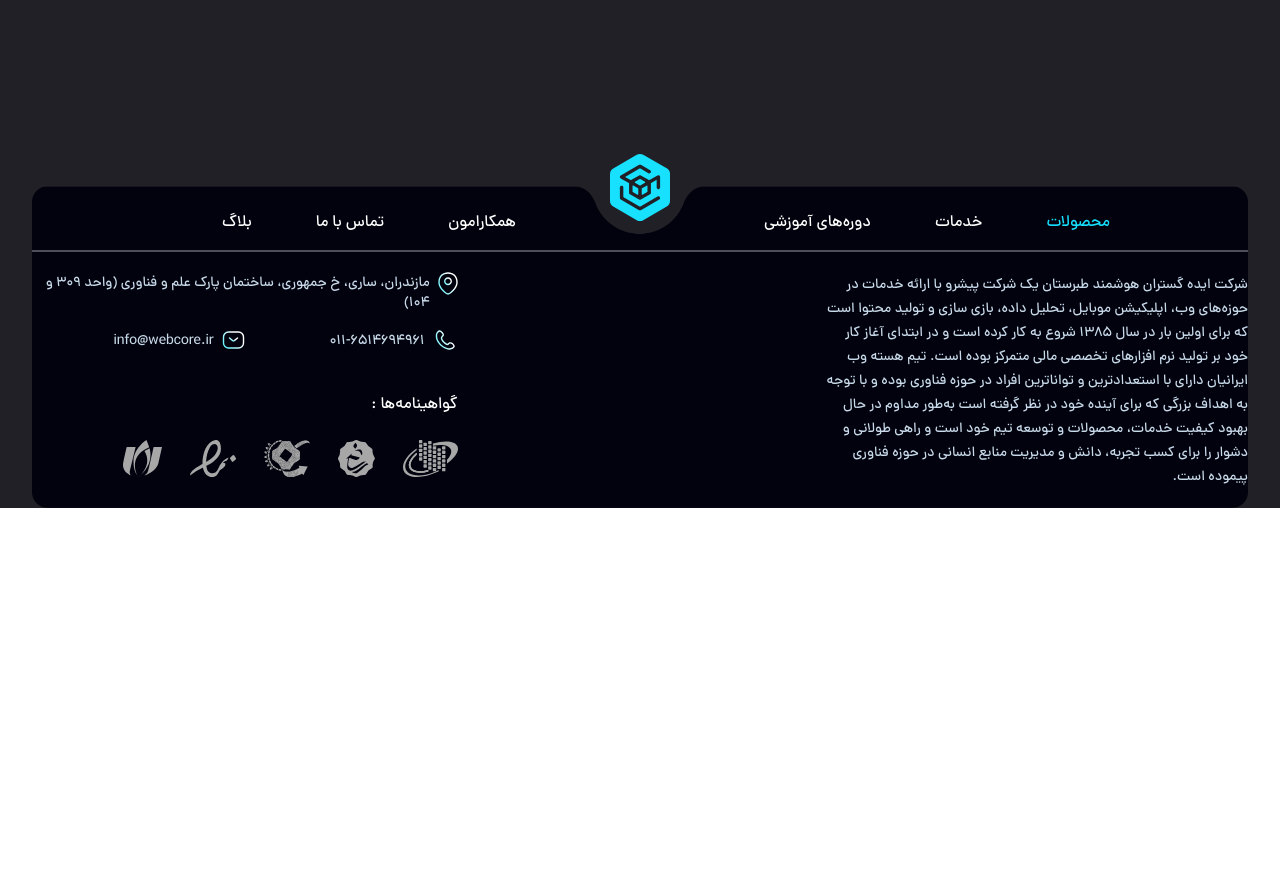
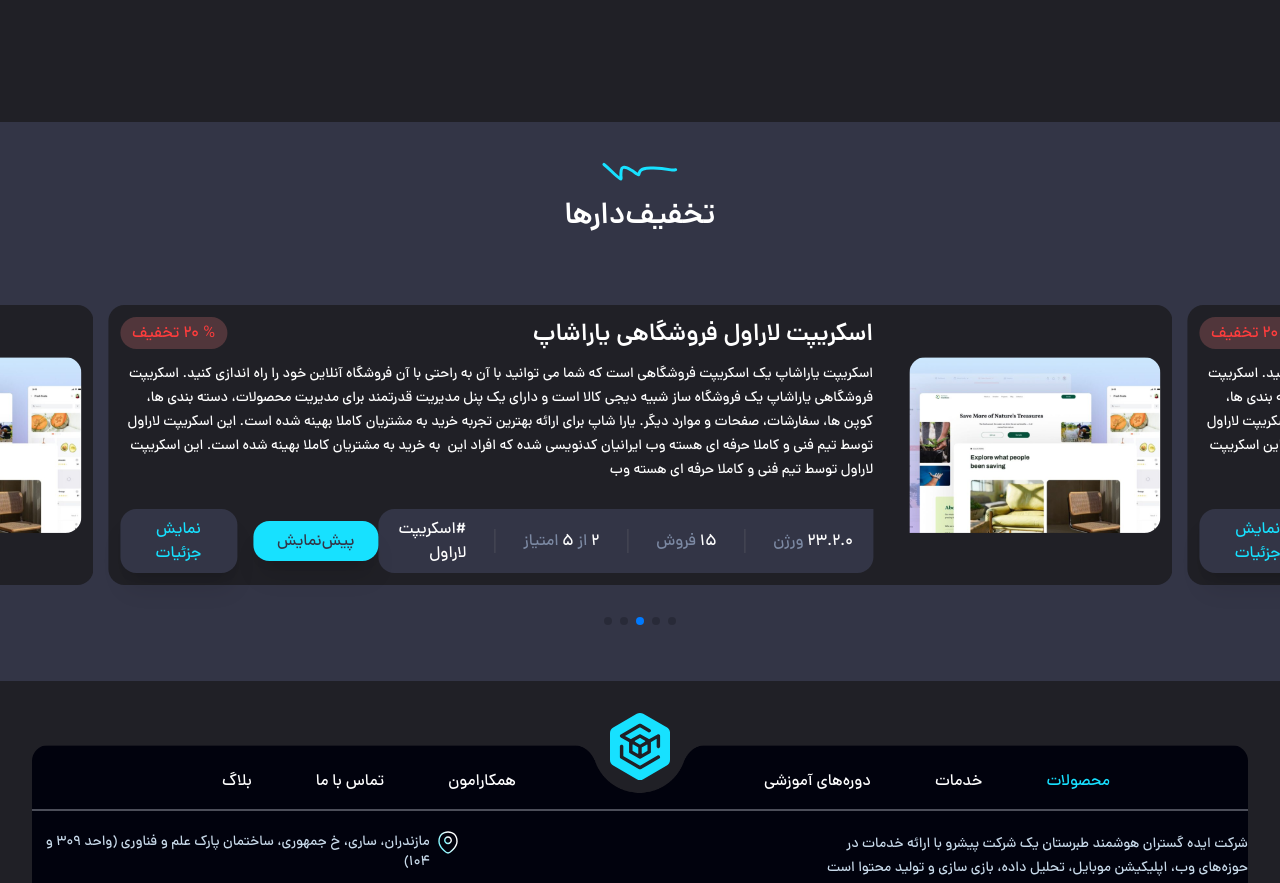
Before and after one commit to NEEMABBN/WebCore, a React (Vite) app: page /Products in a window 1280 px wide. Shown: the part 2640-3523 px from the top of the page. Before the commit the page ends 3148 px from the top, so only its background shows below. Built offline with nearby package versions, Linux system fonts and the light colour scheme; the HTML template or start-up script is replaced by a standard one.

Commit message:
half of discount section (product page)

```diff
--- /dev/null
+++ b/src/Components/EachDiscountProductSlide/EachDiscountProductSlide.jsx
@@ -0,0 +1,78 @@
+import React from "react";
+import { useTranslation } from "react-i18next";
+import i18n from "../../i18n";
+
+export default function EachDiscountProductSlide({
+  image,
+  title,
+  percentNumber,
+  Desc,
+  versionNumber,
+  saleNumber,
+  scoreNumber,
+  hashtag,
+}) {
+  const { t, i18n } = useTranslation();
+
+  return (
+    <div className="bg-Based w-full flex items-center p-3 gap-9 rounded-2xl">
+      <div className="w-[25%] rounded-t-2xl rounded-br-2xl overflow-hidden">
+        <img src={image} alt="" className="w-full" />
+      </div>
+      <div className="w-[75%] flex flex-col items-center gap-3">
+        <div className="w-full flex items-center justify-between">
+          <h3
+            className={`text-2xl ${
+              i18n.language === "fa" ? "PersiaDemi" : "EnglishDemi"
+            } text-white font-bold`}
+          >
+            {title}
+          </h3>
+          <div className="flex items-center bg-[#FF858538] rounded-2xl px-3 py-1 gap-1">
+            <span className="text-[#FF3D3D]">%</span>
+            <span className="text-[#FF3D3D]">{percentNumber}</span>
+            <span className="text-[#FF3D3D]">
+              {t("DiscountProductSlideDisName")}
+            </span>
+          </div>
+        </div>
+        <p className="text-white text-sm leading-6">{Desc}</p>
+        <div className="w-full flex items-center justify-between pt-4">
+          <div className="flex items-center bg-[#333546] py-2 px-5 rounded-b-2xl rounded-tl-2xl">
+            <div className="flex items-center gap-1 border-solid border-l border-[#4C4E59] pl-7">
+              <span className="text-white">{versionNumber}</span>
+              <span className="text-[#7C89A3]">
+                {t("DiscountProductSlideVersion")}
+              </span>
+            </div>
+            <div className="flex items-center gap-1 border-solid border-l border-[#4C4E59] px-7">
+              <span className="text-white">{saleNumber}</span>
+              <span className="text-[#7C89A3]">
+                {t("DiscountProductSlideSale")}
+              </span>
+            </div>
+            <div className="flex items-center gap-1 border-solid border-l border-[#4C4E59] px-7">
+              <span className="text-white">{scoreNumber}</span>
+              <span className="text-[#7C89A3]">
+                {t("DiscountProductSlideAs")}
+              </span>
+              <span className="text-white">{t("DiscountProductSlideTo")}</span>
+              <span className="text-[#7C89A3]">
+                {t("DiscountProductSlideScore")}
+              </span>
+            </div>
+            <span className="text-white pr-7">{hashtag}</span>
+          </div>
+          <div className="flex items-center gap-4">
+            <button className="bg-Primary text-[#333546] hover:text-Primary hover:bg-[#333546] transition-all duration-300 rounded-2xl py-2 px-6 shadow-xl">
+              {t("DiscountProductSlidePreviewBtn")}
+            </button>
+            <button className="bg-[#333546] text-Primary hover:text-[#333546] hover:bg-Primary transition-all duration-300 rounded-2xl py-2 px-6 shadow-xl">
+              {t("DiscountProductSlideDetailBtn")}
+            </button>
+          </div>
+        </div>
+      </div>
+    </div>
+  );
+}
--- a/src/Locales/en.json
+++ b/src/Locales/en.json
@@ -87,6 +87,7 @@
   "DiscountProductTitle": "Discounters",
   "DiscountProductSlideTitle": "Yarashop store Laravel script",
   "DiscountProductSlideDesc": "Yarashop script is a store script with which you can easily set up your online store. Yarashop store script is a store builder similar to DigiKala and has a powerful management panel to manage products, categories, coupons orders, pages and more. Yara Shop is fully optimized to provide the best shopping experience to customers. This Laravel script is fully optimized by the Iranian web core technical team. This Laravel script by the technical team and fully professional web core",
+  "DiscountProductSlideDisName": "Discount",
   "DiscountProductSlideDisNumber": "20",
   "DiscountProductSlideVersion": "Version",
   "DiscountProductSlideVersionNumber": "23.2.0",
--- a/src/Locales/fa.json
+++ b/src/Locales/fa.json
@@ -88,6 +88,7 @@
   "DiscountProductTitle": "تخفیف‌دارها",
   "DiscountProductSlideTitle": "اسکریپت لاراول فروشگاهی یاراشاپ",
   "DiscountProductSlideDesc": "اسکریپت یاراشاپ یک اسکریپت فروشگاهی است که شما می توانید با آن به راحتی با آن فروشگاه آنلاین خود را راه اندازی کنید. اسکریپت فروشگاهی یاراشاپ یک فروشگاه ساز شبیه دیجی کالا است و دارای یک پنل مدیریت قدرتمند برای مدیریت محصولات، دسته بندی ها، کوپن ها، سفارشات، صفحات و موارد دیگر. یارا شاپ برای ارائه بهترین تجربه خرید به مشتریان کاملا بهینه شده است. این اسکریپت لاراول توسط تیم فنی و کاملا حرفه ای هسته وب ایرانیان کدنویسی شده که افراد این  به خرید به مشتریان کاملا بهینه شده است. این اسکریپت لاراول توسط تیم فنی و کاملا حرفه ای هسته وب ",
+  "DiscountProductSlideDisName": "تخفیف",
   "DiscountProductSlideDisNumber": "20",
   "DiscountProductSlideVersion": "ورژن",
   "DiscountProductSlideVersionNumber": "23.2.0",
--- a/src/Pages/Products/Products.jsx
+++ b/src/Pages/Products/Products.jsx
@@ -3,6 +3,7 @@ import ProductHeader from "./_component/ProductHeader";
 import OurProducts from "./_component/OurProducts";
 import NewProduct from "./_component/NewProduct";
 import BestProductsWeek from "./_component/BestProductsWeek";
+import DiscountProducts from "./_component/DiscountProducts";
 
 export default function Products() {
   return (
@@ -11,6 +12,7 @@ export default function Products() {
       <OurProducts />
       <NewProduct />
       <BestProductsWeek />
+      <DiscountProducts />
     </div>
   );
 }
--- /dev/null
+++ b/src/Pages/Products/_component/DiscountProducts.jsx
@@ -0,0 +1,105 @@
+import React from "react";
+import { useTranslation } from "react-i18next";
+import i18next from "i18next";
+import TemplateV1 from "../../../Components/Templates/TemplateV1";
+import { Swiper, SwiperSlide } from "swiper/react";
+import "swiper/css";
+import "swiper/css/pagination";
+import { Pagination } from "swiper/modules";
+import Images from "../../../Setting/Images";
+import EachDiscountProductSlide from "../../../Components/EachDiscountProductSlide/EachDiscountProductSlide";
+
+export default function DiscountProducts() {
+  const { t, i18n } = useTranslation();
+
+  const data = [
+    {
+      image: Images.discountSlideImage,
+      title: t("DiscountProductSlideTitle"),
+      percentNumber: t("DiscountProductSlideDisNumber"),
+      description: t("DiscountProductSlideDesc"),
+      versionNumber: t("DiscountProductSlideVersionNumber"),
+      saleNumber: t("DiscountProductSlideSaleNumber"),
+      scoreNumber: t("DiscountProductSlideFrom"),
+      hashtag: t("DiscountProductSlideHashtag"),
+    },
+    {
+      image: Images.discountSlideImage,
+      title: t("DiscountProductSlideTitle"),
+      percentNumber: t("DiscountProductSlideDisNumber"),
+      description: t("DiscountProductSlideDesc"),
+      versionNumber: t("DiscountProductSlideVersionNumber"),
+      saleNumber: t("DiscountProductSlideSaleNumber"),
+      scoreNumber: t("DiscountProductSlideFrom"),
+      hashtag: t("DiscountProductSlideHashtag"),
+    },
+    {
+      image: Images.discountSlideImage,
+      title: t("DiscountProductSlideTitle"),
+      percentNumber: t("DiscountProductSlideDisNumber"),
+      description: t("DiscountProductSlideDesc"),
+      versionNumber: t("DiscountProductSlideVersionNumber"),
+      saleNumber: t("DiscountProductSlideSaleNumber"),
+      scoreNumber: t("DiscountProductSlideFrom"),
+      hashtag: t("DiscountProductSlideHashtag"),
+    },
+    {
+      image: Images.discountSlideImage,
+      title: t("DiscountProductSlideTitle"),
+      percentNumber: t("DiscountProductSlideDisNumber"),
+      description: t("DiscountProductSlideDesc"),
+      versionNumber: t("DiscountProductSlideVersionNumber"),
+      saleNumber: t("DiscountProductSlideSaleNumber"),
+      scoreNumber: t("DiscountProductSlideFrom"),
+      hashtag: t("DiscountProductSlideHashtag"),
+    },
+    {
+      image: Images.discountSlideImage,
+      title: t("DiscountProductSlideTitle"),
+      percentNumber: t("DiscountProductSlideDisNumber"),
+      description: t("DiscountProductSlideDesc"),
+      versionNumber: t("DiscountProductSlideVersionNumber"),
+      saleNumber: t("DiscountProductSlideSaleNumber"),
+      scoreNumber: t("DiscountProductSlideFrom"),
+      hashtag: t("DiscountProductSlideHashtag"),
+    },
+  ];
+
+  return (
+    <div className="w-full bg-[#333546] py-10">
+      <TemplateV1
+        title={t("DiscountProductTitle")}
+        body={
+          <Swiper
+            slidesPerView={1.2}
+            spaceBetween={15}
+            dir="rtl"
+            initialSlide={2}
+            // loop={true}
+            pagination={{
+              clickable: true,
+            }}
+            centeredSlides={true}
+            modules={[Pagination]}
+            className="mySwiper"
+          >
+            {data.map((item, index) => (
+              <SwiperSlide key={index} className="py-14">
+                <EachDiscountProductSlide
+                  image={item.image}
+                  title={item.title}
+                  percentNumber={item.percentNumber}
+                  Desc={item.description}
+                  versionNumber={item.versionNumber}
+                  saleNumber={item.saleNumber}
+                  scoreNumber={item.scoreNumber}
+                  hashtag={item.hashtag}
+                />
+              </SwiperSlide>
+            ))}
+          </Swiper>
+        }
+      />
+    </div>
+  );
+}
--- a/src/Setting/Images.js
+++ b/src/Setting/Images.js
@@ -36,6 +36,7 @@ import user3 from "/src/assets/Images/userProfile3.png"
 import user4 from "/src/assets/Images/userProfile4.png"
 import UserProfileMore from "/src/assets/Images/ShowMoreImage.png"
 import OurProductIcon from "/src/assets/Images/OurProductIcon1.png"
+import discountSlideImage from "/src/assets/Images/discountProductSlideImage.png"
 
 const Images = {
     Logo: LogoImage,
@@ -76,6 +77,7 @@ const Images = {
     UserProfile4: user4,
     UserProfileMore: UserProfileMore,
     OurProductIcon: OurProductIcon,
+    discountSlideImage: discountSlideImage,
 }
 
 export default Images;
```
Also changed, not shown: src/assets/Images/discountProductSlideImage.png (added).
